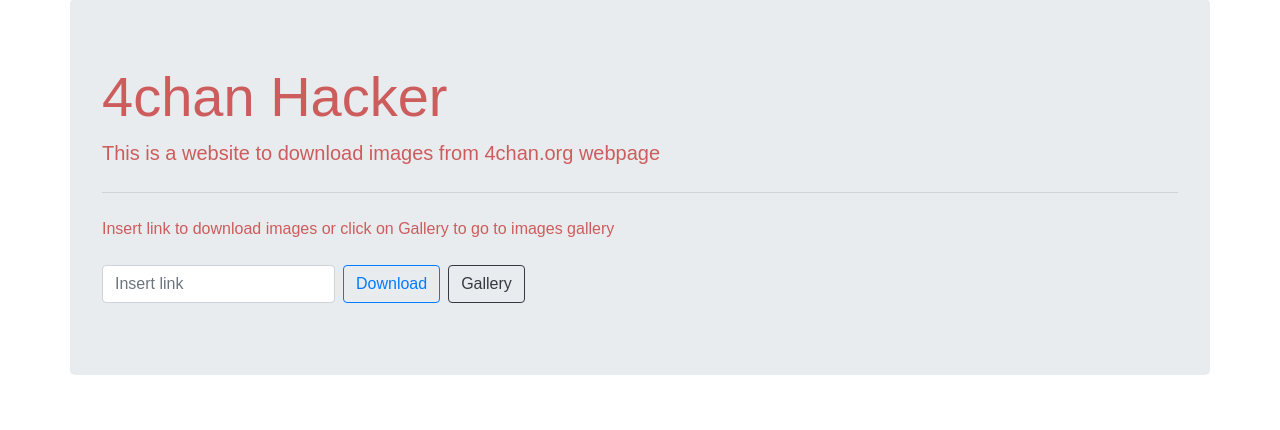
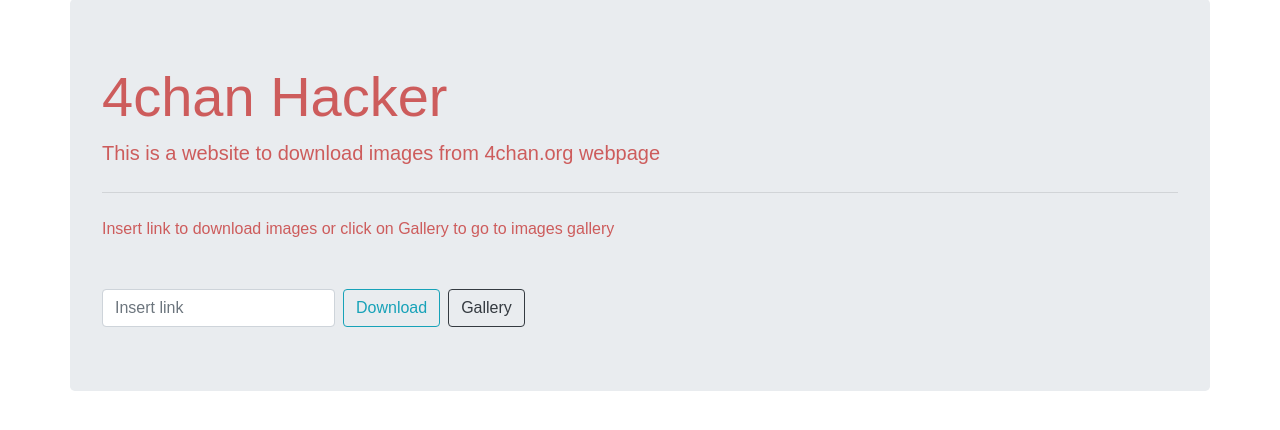
Before and after one commit to hydrophyl/webs_crawling, a Flask app: page / in a window 1280 px wide. Shown: the part 73-503 px from the top of the page. Run offline with Flask 2, Linux system fonts and the light colour scheme; some libraries are stand-ins or nearby versions.

Commit message:
finish app 4chan

```diff
--- a/4chanimg/app.py
+++ b/4chanimg/app.py
@@ -45,7 +45,7 @@
     files = os.listdir()
     return render_template('gallery.html', files = files)
 
-@app.route('/empty')
+@app.route('/gallery/empty')
 def empty():
     os.chdir('C:/Users/Admin/Documents/webs_crawling/4chanimg/static/images')
     files = os.listdir()
--- a/4chanimg/templates/index.html
+++ b/4chanimg/templates/index.html
@@ -9,11 +9,17 @@
   <p class="lead">This is a website to download images from 4chan.org webpage</p>
   <hr class="my-4">
   <p>Insert link to download images or click on Gallery to go to images gallery</p>
-  <form class="form-inline" action="/input" method="POST">
-    <input class="form-control mr-2" type="text" name="link" id="link" placeholder="Insert link">
-    <input class="btn btn-outline-primary my-2" type="submit" value="Download">
+  <form class="form-inline mt-5" action="/input" method="POST">
+    <input class="form-control" type="text" name="link" id="link" placeholder="Insert link">
+    <input class="btn btn-outline-info ml-2" type="submit" value="Download" onclick="showup()">
     <a class="btn btn-outline-dark ml-2"href="/gallery">Gallery</a>
+    <div class="ml-2" id="loader"></div>
   </form>
 </div>
 
+<script>
+function showup() {
+  document.getElementById("loader").innerHTML = "Please wait! Downloading....";
+}
+</script>
 {% endblock %}
```
Also changed, not shown: 4chanimg/templates/gallery.html (+13 -5 lines), 4chanimg/templates/input.html (+13 -10 lines), 4chanimg/static/images/1587402700064.jpg (deleted), 4chanimg/static/images/1587602671415.jpg (deleted), 4chanimg/static/images/1587790629725.jpg (deleted), 4chanimg/static/images/1588047481763.jpg (deleted), 4chanimg/static/images/1588383761541.jpg (deleted), 4chanimg/static/images/1588386520171.jpg (deleted), flask/posts.db.
